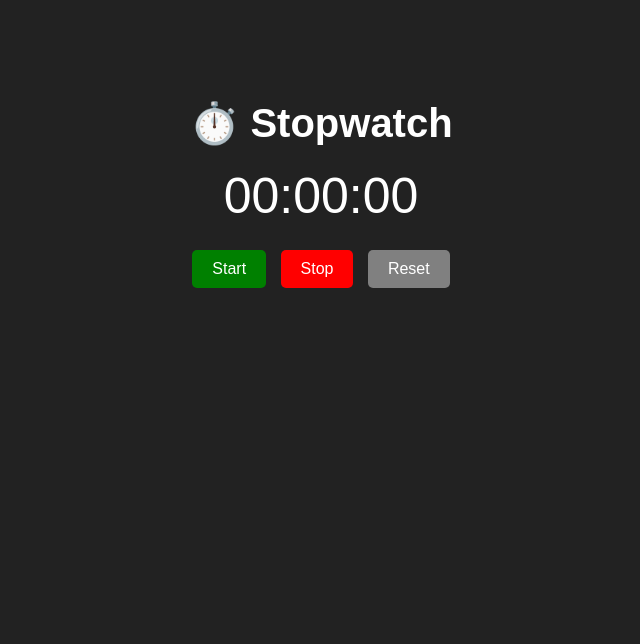
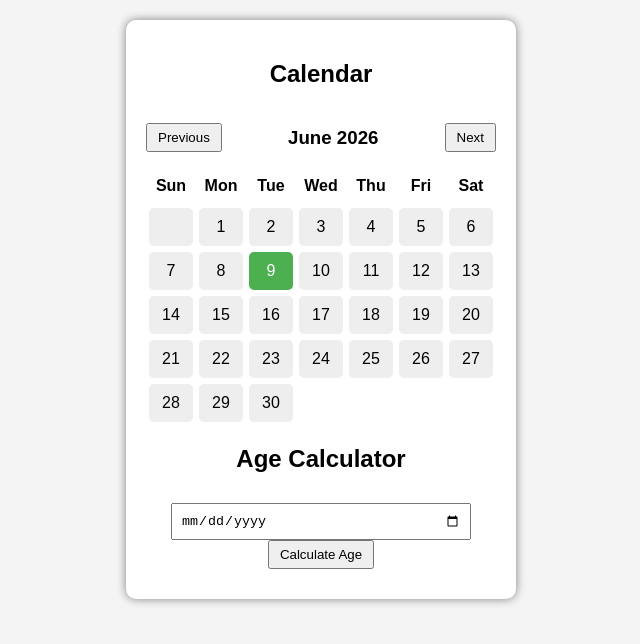
Before and after one commit to MOHAN-K2004/Age-calculator, a plain HTML site: page index.html in a window 1280 px wide. Shown: the whole page, without its empty margins (319-959 px from the left). Drawn offline with Linux system fonts and the light colour scheme.

Commit message:
updated content

```diff
--- a/index.html
+++ b/index.html
@@ -1,100 +1,172 @@
 <!DOCTYPE html>
 <html>
 <head>
-    <title>Stopwatch Timer</title>
+    <title>Calendar + Age Calculator</title>
     <style>
         body {
             font-family: Arial;
             text-align: center;
-            background: #222;
+            background: #f4f4f4;
+        }
+
+        .container {
+            width: 350px;
+            margin: 20px auto;
+            background: white;
+            padding: 20px;
+            border-radius: 10px;
+            box-shadow: 0px 0px 10px gray;
+        }
+
+        .header {
+            display: flex;
+            justify-content: space-between;
+            align-items: center;
+        }
+
+        button {
+            padding: 5px 10px;
+            cursor: pointer;
+        }
+
+        .days, .dates {
+            display: grid;
+            grid-template-columns: repeat(7, 1fr);
+            margin-top: 10px;
+        }
+
+        .days div {
+            font-weight: bold;
+        }
+
+        .dates div {
+            padding: 10px;
+            margin: 3px;
+            background: #eee;
+            border-radius: 5px;
+        }
+
+        .today {
+            background: #4CAF50 !important;
             color: white;
         }
 
-        .container {
-            margin-top: 100px;
+        input {
+            margin-top: 10px;
+            padding: 8px;
+            width: 80%;
         }
 
-        h1 {
-            font-size: 40px;
-            margin-bottom: 20px;
+        .result {
+            margin-top: 10px;
+            font-weight: bold;
         }
-
-        #display {
-            font-size: 50px;
-            margin-bottom: 20px;
-        }
-
-        button {
-            padding: 10px 20px;
-            font-size: 16px;
-            margin: 5px;
-            border: none;
-            cursor: pointer;
-            border-radius: 5px;
-        }
-
-        .start { background: green; color: white; }
-        .stop { background: red; color: white; }
-        .reset { background: gray; color: white; }
     </style>
 </head>
 <body>
 
 <div class="container">
-    <h1>⏱️ Stopwatch</h1>
-    <div id="display">00:00:00</div>
+    <h2> Calendar</h2>
 
-    <button class="start" onclick="start()">Start</button>
-    <button class="stop" onclick="stop()">Stop</button>
-    <button class="reset" onclick="reset()">Reset</button>
+    <div class="header">
+        <button onclick="prevMonth()">Previous</button>
+        <h3 id="monthYear"></h3>
+        <button onclick="nextMonth()">Next</button>
+    </div>
+
+    <div class="days">
+        <div>Sun</div><div>Mon</div><div>Tue</div>
+        <div>Wed</div><div>Thu</div><div>Fri</div><div>Sat</div>
+    </div>
+
+    <div class="dates" id="dates"></div>
+
+    <!-- Age Calculator -->
+    <h2> Age Calculator</h2>
+    <input type="date" id="dob">
+    <button onclick="calculateAge()">Calculate Age</button>
+
+    <div class="result" id="ageResult"></div>
 </div>
 
 <script>
-let seconds = 0;
-let minutes = 0;
-let hours = 0;
-let timer = null;
+let date = new Date();
 
-function updateDisplay() {
-    let h = hours < 10 ? "0" + hours : hours;
-    let m = minutes < 10 ? "0" + minutes : minutes;
-    let s = seconds < 10 ? "0" + seconds : seconds;
+function renderCalendar() {
+    let year = date.getFullYear();
+    let month = date.getMonth();
 
-    document.getElementById("display").innerText = h + ":" + m + ":" + s;
+    document.getElementById("monthYear").innerText =
+        date.toLocaleString("default", { month: "long" }) + " " + year;
+
+    let firstDay = new Date(year, month, 1).getDay();
+    let lastDate = new Date(year, month + 1, 0).getDate();
+
+    let datesContainer = document.getElementById("dates");
+    datesContainer.innerHTML = "";
+
+    for (let i = 0; i < firstDay; i++) {
+        datesContainer.innerHTML += "<div></div>";
+    }
+
+    for (let i = 1; i <= lastDate; i++) {
+        let div = document.createElement("div");
+        div.innerText = i;
+
+        let today = new Date();
+        if (
+            i === today.getDate() &&
+            month === today.getMonth() &&
+            year === today.getFullYear()
+        ) {
+            div.classList.add("today");
+        }
+
+        datesContainer.appendChild(div);
+    }
 }
 
-function start() {
-    if (timer !== null) return;
-
-    timer = setInterval(() => {
-        seconds++;
-
-        if (seconds === 60) {
-            seconds = 0;
-            minutes++;
-        }
-
-        if (minutes === 60) {
-            minutes = 0;
-            hours++;
-        }
-
-        updateDisplay();
-    }, 1000);
+function prevMonth() {
+    date.setMonth(date.getMonth() - 1);
+    renderCalendar();
 }
 
-function stop() {
-    clearInterval(timer);
-    timer = null;
+function nextMonth() {
+    date.setMonth(date.getMonth() + 1);
+    renderCalendar();
 }
 
-function reset() {
-    stop();
-    seconds = 0;
-    minutes = 0;
-    hours = 0;
-    updateDisplay();
+// Age Calculator
+function calculateAge() {
+    let dob = document.getElementById("dob").value;
+
+    if (!dob) {
+        alert("Please select your date of birth");
+        return;
+    }
+
+    let birthDate = new Date(dob);
+    let today = new Date();
+
+    let age = today.getFullYear() - birthDate.getFullYear();
+    let monthDiff = today.getMonth() - birthDate.getMonth();
+    let dayDiff = today.getDate() - birthDate.getDate();
+
+    if (dayDiff < 0) {
+        monthDiff--;
+        dayDiff += new Date(today.getFullYear(), today.getMonth(), 0).getDate();
+    }
+
+    if (monthDiff < 0) {
+        age--;
+        monthDiff += 12;
+    }
+
+    document.getElementById("ageResult").innerText =
+        `Age: ${age} years, ${monthDiff} months, ${dayDiff} days`;
 }
+
+renderCalendar();
 </script>
 
 </body>
```
Also changed, not shown: package-lock.json (added), 2 other files.
